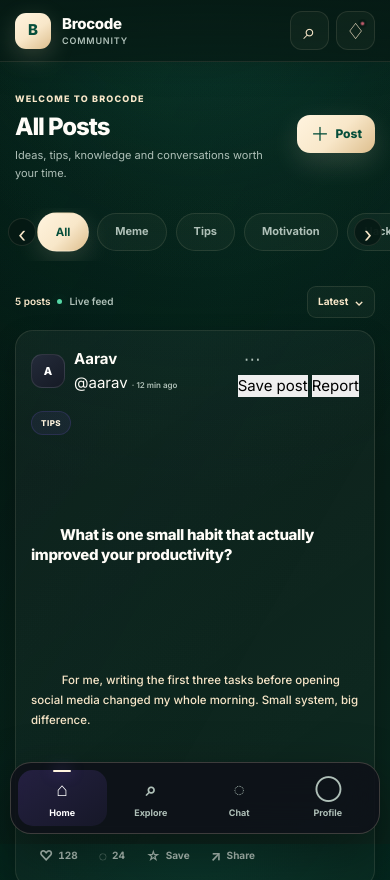
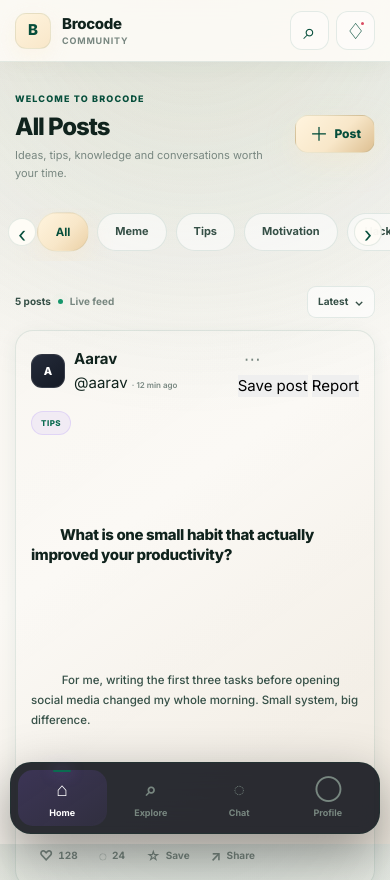
Before and after one commit to anlystix/Brocode, a plain HTML site: page index.html in a window 390 px wide. Shown: the top 880 px of the page. Drawn offline with Linux system fonts and the light colour scheme.

Commit message:
Update style.css

```diff
--- a/css/style.css
+++ b/css/style.css
@@ -1,103 +1,70 @@
 /* =========================================================
-   BROCODE — PREMIUM EMERALD & CHAMPAGNE DESIGN SYSTEM
+   BROCODE — PREMIUM EMERALD / CHAMPAGNE
    ========================================================= */
 
 :root {
-  /* ===============================
-     BACKGROUND
-     =============================== */
+  /* Background */
+  --bg: #F7F4EE;
+  --bg-soft: #EEE9DF;
 
-  --bg: #061A14;
-  --bg-soft: #09251C;
+  /* Surfaces */
+  --surface: #FFFDF8;
+  --surface-2: #F8F3E9;
+  --surface-3: #EFE7D9;
 
-  /* ===============================
-     SURFACES
-     =============================== */
+  /* Emerald */
+  --emerald: #064E3B;
+  --emerald-light: #0A6B50;
+  --emerald-dark: #033528;
 
-  --surface: #0D3025;
-  --surface-2: #11402F;
-  --surface-3: #16513D;
+  /* Champagne */
+  --champagne: #F8E7C9;
+  --champagne-light: #FFF4DE;
+  --champagne-dark: #DDBF91;
 
-  /* ===============================
-     BORDERS
-     =============================== */
+  /* Borders */
+  --border: rgba(6, 78, 59, 0.10);
+  --border-strong: rgba(6, 78, 59, 0.18);
 
-  --border: rgba(248, 231, 201, 0.10);
-  --border-strong: rgba(248, 231, 201, 0.20);
+  /* Text */
+  --text: #10231D;
+  --text-soft: #365047;
+  --text-muted: #788780;
 
-  /* ===============================
-     TEXT
-     =============================== */
+  /* Primary */
+  --primary: #064E3B;
+  --primary-light: #0A6B50;
+  --primary-dark: #033528;
 
-  --text: #FFFDF8;
-  --text-soft: #F8E7C9;
-  --text-muted: #AFC0B8;
+  /* Status */
+  --success: #15966B;
+  --danger: #D94B63;
 
-  /* ===============================
-     CHAMPAGNE
-     =============================== */
-
-  --primary: #F8E7C9;
-  --primary-light: #FFF4DF;
-  --primary-dark: #DDBE8D;
-
-  /* ===============================
-     EMERALD
-     =============================== */
-
-  --emerald: #064E3B;
-  --emerald-light: #087054;
-  --emerald-dark: #032F24;
-
-  /* ===============================
-     STATUS
-     =============================== */
-
-  --success: #55D6A5;
-  --danger: #FF7188;
-
-  /* ===============================
-     RADIUS
-     =============================== */
-
+  /* Radius */
   --radius-sm: 10px;
   --radius-md: 16px;
   --radius-lg: 22px;
   --radius-xl: 28px;
 
-  /* ===============================
-     SHADOWS
-     =============================== */
-
+  /* Shadows */
   --shadow-sm:
-    0 8px 25px rgba(0, 0, 0, 0.20);
+    0 6px 20px rgba(6, 78, 59, 0.08);
 
   --shadow-md:
-    0 18px 45px rgba(0, 0, 0, 0.30);
+    0 14px 38px rgba(6, 78, 59, 0.11);
 
   --shadow-lg:
-    0 30px 80px rgba(0, 0, 0, 0.44);
+    0 25px 70px rgba(6, 78, 59, 0.15);
 
-  /* ===============================
-     LAYOUT
-     =============================== */
-
+  /* Layout */
   --container: 760px;
-
   --nav-height: 76px;
   --topbar-height: 68px;
 
-  /* ===============================
-     MOTION
-     =============================== */
-
+  /* Motion */
   --transition-fast: 160ms ease;
-
-  --transition:
-    260ms cubic-bezier(0.2, 0.8, 0.2, 1);
-
-  --transition-smooth:
-    420ms cubic-bezier(0.16, 1, 0.3, 1);
+  --transition: 260ms cubic-bezier(0.2, 0.8, 0.2, 1);
+  --transition-smooth: 420ms cubic-bezier(0.16, 1, 0.3, 1);
 }
 
 
@@ -121,25 +88,20 @@ body {
   background:
     radial-gradient(
       circle at 50% -12%,
-      rgba(6, 78, 59, 0.70) 0%,
-      rgba(6, 78, 59, 0.34) 25%,
+      rgba(6, 78, 59, 0.13) 0%,
+      rgba(6, 78, 59, 0.05) 28%,
       transparent 55%
     ),
     radial-gradient(
-      circle at 100% 35%,
-      rgba(248, 231, 201, 0.07) 0%,
-      transparent 34%
-    ),
-    radial-gradient(
-      circle at 0% 80%,
-      rgba(6, 78, 59, 0.22) 0%,
+      circle at 100% 20%,
+      rgba(248, 231, 201, 0.42) 0%,
       transparent 36%
     ),
     linear-gradient(
       135deg,
-      #04110D 0%,
-      #061A14 42%,
-      #09251C 100%
+      #F7F4EE 0%,
+      #FAF8F3 48%,
+      #F1ECE3 100%
     );
 
   background-attachment: fixed;
@@ -164,7 +126,7 @@ body {
 
 
 /* =========================================================
-   PREMIUM BACKGROUND OVERLAY
+   SOFT PREMIUM OVERLAY
    ========================================================= */
 
 body::before {
@@ -178,19 +140,17 @@ body::before {
   background:
     radial-gradient(
       circle at 50% 0%,
-      rgba(248, 231, 201, 0.025),
-      transparent 35%
-    ),
-    linear-gradient(
-      120deg,
-      transparent 0%,
-      rgba(6, 78, 59, 0.055) 45%,
-      transparent 72%
+      rgba(248, 231, 201, 0.18),
+      transparent 42%
     );
 
   z-index: -1;
 }
 
+
+/* =========================================================
+   GLOBAL ELEMENTS
+   ========================================================= */
 
 button,
 input,
@@ -243,19 +203,16 @@ img {
   padding: 0 18px;
 
   background:
-    linear-gradient(
-      180deg,
-      rgba(6, 26, 20, 0.94),
-      rgba(6, 26, 20, 0.78)
-    );
+    rgba(255, 253, 248, 0.84);
 
-  border-bottom: 1px solid var(--border);
+  border-bottom:
+    1px solid var(--border);
 
-  backdrop-filter: blur(24px);
-  -webkit-backdrop-filter: blur(24px);
+  backdrop-filter: blur(22px);
+  -webkit-backdrop-filter: blur(22px);
 
   box-shadow:
-    0 8px 30px rgba(0, 0, 0, 0.14);
+    0 5px 25px rgba(6, 78, 59, 0.04);
 }
 
 
@@ -287,7 +244,7 @@ img {
 
   border-radius: 11px;
 
-  color: #064E3B;
+  color: var(--emerald);
 
   font-size: 15px;
   font-weight: 900;
@@ -295,13 +252,15 @@ img {
   background:
     linear-gradient(
       145deg,
-      #FFF4DF 0%,
-      #F8E7C9 52%,
-      #DDBE8D 100%
+      var(--champagne-light),
+      var(--champagne)
     );
 
+  border:
+    1px solid rgba(6, 78, 59, 0.08);
+
   box-shadow:
-    0 7px 24px rgba(248, 231, 201, 0.18);
+    0 7px 22px rgba(248, 231, 201, 0.32);
 }
 
 .brand-text {
@@ -312,8 +271,11 @@ img {
 }
 
 .brand-text strong {
+  color: var(--text);
+
   font-size: 15px;
   font-weight: 800;
+
   letter-spacing: -0.02em;
 }
 
@@ -323,7 +285,7 @@ img {
   color: var(--text-muted);
 
   font-size: 9px;
-  font-weight: 600;
+  font-weight: 650;
 
   letter-spacing: 0.09em;
   text-transform: uppercase;
@@ -349,13 +311,15 @@ img {
   display: grid;
   place-items: center;
 
-  border: 1px solid var(--border);
+  border:
+    1px solid var(--border);
+
   border-radius: 12px;
 
-  color: var(--text-soft);
+  color: var(--emerald);
 
   background:
-    rgba(248, 231, 201, 0.035);
+    rgba(255, 255, 255, 0.48);
 
   transition:
     background var(--transition-fast),
@@ -366,15 +330,16 @@ img {
 }
 
 .icon-btn:hover {
-  color: var(--text);
+  color: var(--emerald-dark);
 
   background:
-    rgba(248, 231, 201, 0.085);
+    var(--champagne-light);
 
-  border-color: var(--border-strong);
+  border-color:
+    rgba(6, 78, 59, 0.15);
 
   box-shadow:
-    0 8px 22px rgba(0, 0, 0, 0.18);
+    0 8px 22px rgba(6, 78, 59, 0.08);
 
   transform: translateY(-1px);
 }
@@ -401,12 +366,13 @@ img {
   top: 8px;
   right: 8px;
 
-  border: 2px solid var(--bg);
+  border:
+    2px solid var(--surface);
+
   border-radius: 50%;
 
-  background: var(--danger);
-
-  animation: notificationPulse 2.2s infinite;
+  background:
+    var(--danger);
 }
 
 
@@ -426,7 +392,7 @@ img {
 
 
 /* =========================================================
-   WELCOME SECTION
+   WELCOME
    ========================================================= */
 
 .welcome-row {
@@ -451,10 +417,10 @@ img {
 
   margin-bottom: 8px;
 
-  color: var(--primary);
+  color: var(--emerald);
 
   font-size: 9px;
-  font-weight: 800;
+  font-weight: 850;
 
   letter-spacing: 0.13em;
 }
@@ -462,8 +428,10 @@ img {
 .welcome-content h1 {
   color: var(--text);
 
-  font-size: clamp(25px, 6vw, 34px);
-  font-weight: 800;
+  font-size:
+    clamp(25px, 6vw, 34px);
+
+  font-weight: 850;
 
   letter-spacing: -0.045em;
 
@@ -502,18 +470,21 @@ img {
 
   border-radius: 13px;
 
-  color: #064E3B;
+  color: var(--emerald);
 
   background:
     linear-gradient(
       135deg,
-      #FFF4DF 0%,
-      #F8E7C9 52%,
-      #DDBE8D 100%
+      var(--champagne-light) 0%,
+      var(--champagne) 55%,
+      var(--champagne-dark) 100%
     );
 
+  border:
+    1px solid rgba(6, 78, 59, 0.07);
+
   box-shadow:
-    0 10px 28px rgba(248, 231, 201, 0.16);
+    0 10px 28px rgba(248, 231, 201, 0.35);
 
   transition:
     transform var(--transition-fast),
@@ -522,12 +493,12 @@ img {
 }
 
 .create-btn:hover {
-  filter: brightness(1.04);
-
   transform: translateY(-2px);
 
+  filter: brightness(1.025);
+
   box-shadow:
-    0 14px 35px rgba(248, 231, 201, 0.23);
+    0 14px 35px rgba(248, 231, 201, 0.48);
 }
 
 .create-btn:active {
@@ -546,7 +517,7 @@ img {
 
 
 /* =========================================================
-   CATEGORY SECTION
+   CATEGORY
    ========================================================= */
 
 .category-wrap {
@@ -567,7 +538,8 @@ img {
 
   gap: 9px;
 
-  padding: 5px 38px 10px;
+  padding:
+    5px 38px 10px;
 
   overflow-x: auto;
   overflow-y: hidden;
@@ -586,7 +558,7 @@ img {
 
 
 /* =========================================================
-   CATEGORY BUTTONS
+   CATEGORY BUTTON
    ========================================================= */
 
 .category-item {
@@ -600,14 +572,15 @@ img {
 
   padding: 0 17px;
 
-  border: 1px solid var(--border);
+  border:
+    1px solid var(--border);
 
   border-radius: 999px;
 
-  color: var(--text-muted);
+  color: var(--text-soft);
 
   background:
-    rgba(248, 231, 201, 0.035);
+    rgba(255, 255, 255, 0.55);
 
   font-size: 11px;
   font-weight: 700;
@@ -625,41 +598,39 @@ img {
 }
 
 .category-item:hover {
-  color: var(--text-soft);
+  color: var(--emerald);
 
   background:
-    rgba(248, 231, 201, 0.08);
+    var(--champagne-light);
 
-  border-color: var(--border-strong);
+  border-color:
+    rgba(6, 78, 59, 0.14);
 }
 
 .category-item.active {
-  color: #064E3B;
+  color: var(--emerald);
 
   background:
     linear-gradient(
       135deg,
-      #FFF4DF 0%,
+      #FFF4DE 0%,
       #F8E7C9 55%,
-      #DDBE8D 100%
+      #EBD0A5 100%
     );
 
-  border-color: transparent;
+  border-color:
+    rgba(6, 78, 59, 0.06);
 
   box-shadow:
-    0 8px 25px rgba(248, 231, 201, 0.16);
+    0 9px 26px rgba(248, 231, 201, 0.45);
 
-  transform: scale(1.035);
-}
-
-.category-item.active::after {
-  content: "";
-  position: absolute;
+  transform:
+    scale(1.035);
 }
 
 
 /* =========================================================
-   SLIDER ARROWS
+   CATEGORY ARROWS
    ========================================================= */
 
 .category-arrow {
@@ -674,16 +645,17 @@ img {
   display: grid;
   place-items: center;
 
-  border: 1px solid var(--border);
+  border:
+    1px solid var(--border);
 
   border-radius: 50%;
 
-  color: var(--text-soft);
+  color: var(--emerald);
 
   background:
-    rgba(6, 26, 20, 0.92);
+    rgba(255, 253, 248, 0.92);
 
-  backdrop-filter: blur(12px);
+  backdrop-filter: blur(10px);
 
   font-size: 21px;
 
@@ -695,11 +667,13 @@ img {
 }
 
 .category-arrow:hover {
-  color: var(--primary);
+  color: var(--emerald);
 
-  background: var(--surface-3);
+  background:
+    var(--champagne-light);
 
-  border-color: var(--border-strong);
+  border-color:
+    rgba(6, 78, 59, 0.16);
 
   transform: scale(1.08);
 }
@@ -740,7 +714,7 @@ img {
   color: var(--text-muted);
 
   font-size: 10px;
-  font-weight: 600;
+  font-weight: 650;
 }
 
 .post-count {
@@ -753,10 +727,11 @@ img {
 
   border-radius: 50%;
 
-  background: var(--success);
+  background:
+    var(--success);
 
   box-shadow:
-    0 0 0 4px rgba(85, 214, 165, 0.08);
+    0 0 0 4px rgba(21, 150, 107, 0.10);
 
   animation:
     livePulse 2s infinite;
@@ -768,7 +743,7 @@ img {
 
 
 /* =========================================================
-   SORT
+   SORT BUTTON
    ========================================================= */
 
 .sort-btn {
@@ -781,17 +756,18 @@ img {
 
   padding: 0 10px;
 
-  border: 1px solid var(--border);
+  border:
+    1px solid var(--border);
 
   border-radius: 9px;
 
   color: var(--text-soft);
 
   background:
-    rgba(248, 231, 201, 0.035);
+    rgba(255, 255, 255, 0.60);
 
   font-size: 10px;
-  font-weight: 650;
+  font-weight: 700;
 
   transition:
     background var(--transition-fast),
@@ -800,12 +776,13 @@ img {
 }
 
 .sort-btn:hover {
-  color: var(--text);
+  color: var(--emerald);
 
   background:
-    rgba(248, 231, 201, 0.08);
+    var(--champagne-light);
 
-  border-color: var(--border-strong);
+  border-color:
+    rgba(6, 78, 59, 0.15);
 }
 
 .sort-btn span {
@@ -826,7 +803,7 @@ img {
 
 
 /* =========================================================
-   PREMIUM SCROLLBAR
+   SCROLLBAR
    ========================================================= */
 
 ::-webkit-scrollbar {
@@ -842,12 +819,12 @@ img {
   border-radius: 999px;
 
   background:
-    rgba(248, 231, 201, 0.12);
+    rgba(6, 78, 59, 0.15);
 }
 
 ::-webkit-scrollbar-thumb:hover {
   background:
-    rgba(248, 231, 201, 0.22);
+    rgba(6, 78, 59, 0.25);
 }
 
 
@@ -856,10 +833,10 @@ img {
    ========================================================= */
 
 ::selection {
-  color: #064E3B;
+  color: var(--emerald);
 
   background:
-    #F8E7C9;
+    var(--champagne);
 }
 
 
@@ -868,7 +845,8 @@ img {
    ========================================================= */
 
 :focus-visible {
-  outline: 2px solid var(--primary);
+  outline:
+    2px solid var(--emerald);
 
   outline-offset: 3px;
 }
@@ -882,34 +860,42 @@ img {
   position: fixed;
 
   left: 50%;
-  bottom: calc(var(--nav-height) + 18px);
+  bottom:
+    calc(var(--nav-height) + 18px);
 
   z-index: 300;
 
   min-width: 190px;
-  max-width: calc(100vw - 32px);
+  max-width:
+    calc(100vw - 32px);
 
-  padding: 11px 15px;
+  padding:
+    11px 15px;
 
-  border: 1px solid var(--border-strong);
+  border:
+    1px solid rgba(248, 231, 201, 0.22);
 
   border-radius: 13px;
 
-  color: var(--text);
+  color:
+    var(--champagne-light);
 
   background:
     linear-gradient(
       135deg,
-      rgba(13, 48, 37, 0.97),
-      rgba(6, 26, 20, 0.97)
+      rgba(6, 78, 59, 0.97),
+      rgba(3, 53, 40, 0.97)
     );
 
-  box-shadow: var(--shadow-md);
+  box-shadow:
+    0 18px 45px rgba(6, 78, 59, 0.22);
 
-  backdrop-filter: blur(18px);
+  backdrop-filter:
+    blur(18px);
 
   font-size: 11px;
   font-weight: 650;
+
   text-align: center;
 
   opacity: 0;
@@ -940,19 +926,24 @@ img {
    ========================================================= */
 
 @keyframes fadeUp {
+
   from {
     opacity: 0;
-    transform: translateY(14px);
+    transform:
+      translateY(14px);
   }
 
   to {
     opacity: 1;
-    transform: translateY(0);
+    transform:
+      translateY(0);
   }
+
 }
 
 
 @keyframes notificationPulse {
+
   0%,
   100% {
     transform: scale(1);
@@ -963,24 +954,30 @@ img {
     transform: scale(1.25);
     opacity: 0.7;
   }
+
 }
 
 
 @keyframes livePulse {
+
   0% {
     box-shadow:
-      0 0 0 0 rgba(85, 214, 165, 0.22);
+      0 0 0 0
+      rgba(21, 150, 107, 0.20);
   }
 
   70% {
     box-shadow:
-      0 0 0 6px rgba(85, 214, 165, 0);
+      0 0 0 6px
+      rgba(21, 150, 107, 0);
   }
 
   100% {
     box-shadow:
-      0 0 0 0 rgba(85, 214, 165, 0);
+      0 0 0 0
+      rgba(21, 150, 107, 0);
   }
+
 }
 
 
@@ -999,22 +996,22 @@ img {
     background:
       radial-gradient(
         circle at 50% -8%,
-        rgba(6, 78, 59, 0.62) 0%,
-        rgba(6, 78, 59, 0.24) 28%,
-        transparent 60%
+        rgba(6, 78, 59, 0.15),
+        transparent 52%
       ),
       linear-gradient(
         145deg,
-        #04110D 0%,
-        #061A14 50%,
-        #09251C 100%
+        #F7F4EE 0%,
+        #FBF9F5 55%,
+        #F0EAE0 100%
       );
 
     background-attachment: fixed;
   }
 
   .topbar {
-    padding: 0 14px;
+    padding:
+      0 14px;
   }
 
   .content {
@@ -1039,7 +1036,8 @@ img {
     min-width: 72px;
     height: 38px;
 
-    padding: 0 12px;
+    padding:
+      0 12px;
   }
 
   .category-wrap {
@@ -1051,6 +1049,7 @@ img {
     padding-left: 38px;
     padding-right: 38px;
   }
+
 }
 
 
@@ -1082,6 +1081,7 @@ img {
 
     padding: 0;
   }
+
 }
 
 
@@ -1098,9 +1098,17 @@ img {
   *,
   *::before,
   *::after {
-    animation-duration: 0.01ms !important;
-    animation-iteration-count: 1 !important;
-    transition-duration: 0.01ms !important;
-    scroll-behavior: auto !important;
+    animation-duration:
+      0.01ms !important;
+
+    animation-iteration-count:
+      1 !important;
+
+    transition-duration:
+      0.01ms !important;
+
+    scroll-behavior:
+      auto !important;
   }
+
 }
```
